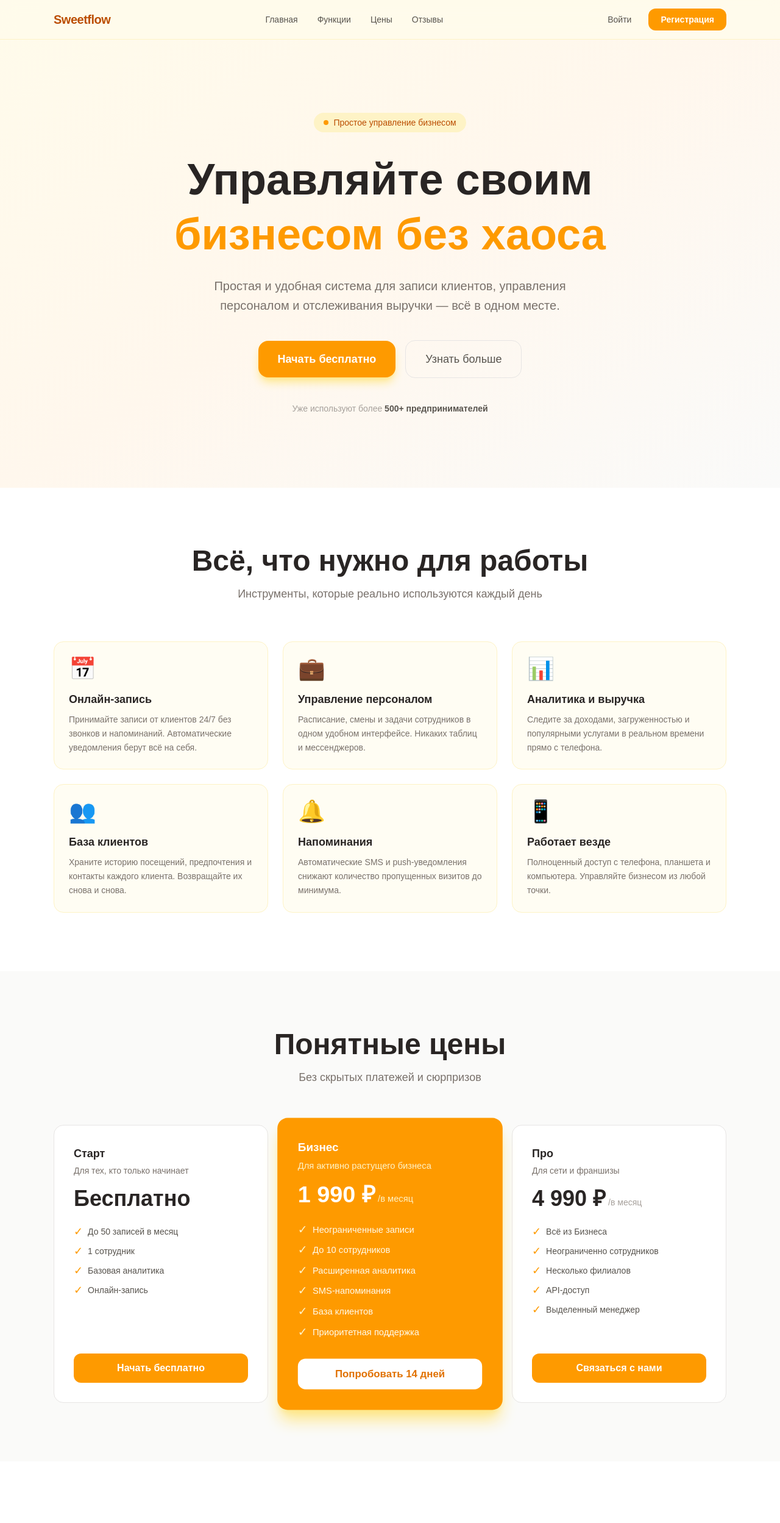
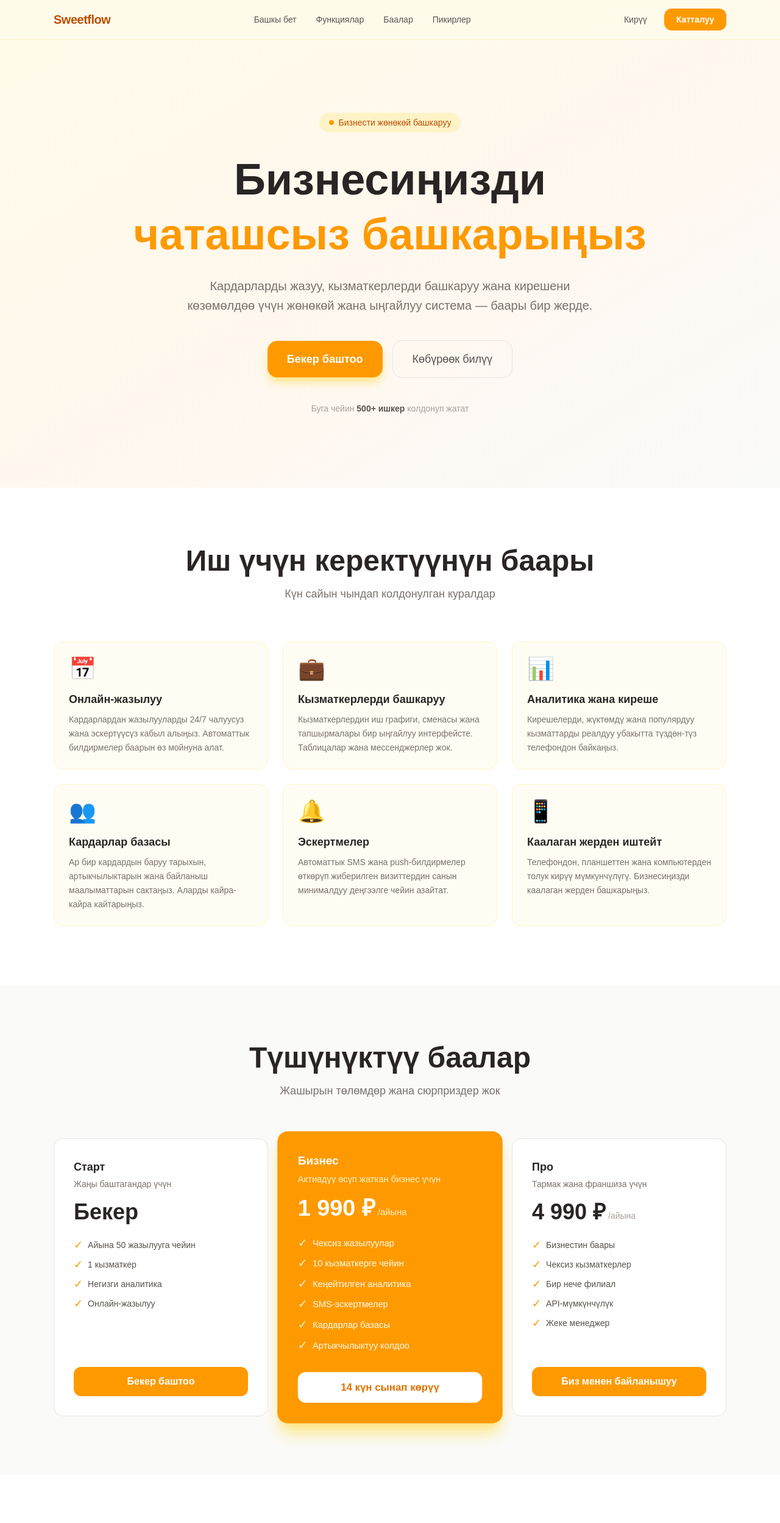
Before and after one commit to 1abykeev/bakery, a Next.js app in the folder frontend/: page / in a window 1280 px wide. Shown: the top 2498 px of the page at 61% size. Built offline with nearby package versions, Linux system fonts and the light colour scheme.

Commit message:
Landing now is in Kyrgyz language

```diff
--- a/frontend/app/(auth)/forgot-password/page.tsx
+++ b/frontend/app/(auth)/forgot-password/page.tsx
@@ -2,7 +2,7 @@
 
 import ForgotPasswordForm from "@/components/auth/ForgotPasswordForm";
 
-export const metadata = { title: "Восстановление пароля — Sweetflow" };
+export const metadata = { title: "Сырсөздү калыбына келтирүү — Sweetflow" };
 
 export default function ForgotPasswordPage() {
   return <ForgotPasswordForm />;
--- a/frontend/app/(auth)/register/page.tsx
+++ b/frontend/app/(auth)/register/page.tsx
@@ -2,7 +2,7 @@
 
 import RegisterForm from "@/components/auth/RegisterForm";
 
-export const metadata = { title: "Регистрация — Sweetflow" };
+export const metadata = { title: "Катталуу — Sweetflow" };
 
 export default function RegisterPage() {
   return <RegisterForm />;
--- a/frontend/components/landing/Features.tsx
+++ b/frontend/components/landing/Features.tsx
@@ -3,39 +3,39 @@
 const features = [
   {
     icon: "📅",
-    title: "Онлайн-запись",
+    title: "Онлайн-жазылуу",
     description:
-      "Принимайте записи от клиентов 24/7 без звонков и напоминаний. Автоматические уведомления берут всё на себя.",
+      "Кардарлардан жазылууларды 24/7 чалуусуз жана эскертүүсүз кабыл алыңыз. Автоматтык билдирмелер баарын өз мойнуна алат.",
   },
   {
     icon: "💼",
-    title: "Управление персоналом",
+    title: "Кызматкерлерди башкаруу",
     description:
-      "Расписание, смены и задачи сотрудников в одном удобном интерфейсе. Никаких таблиц и мессенджеров.",
+      "Кызматкерлердин иш графиги, сменасы жана тапшырмалары бир ыңгайлуу интерфейсте. Таблицалар жана мессенджерлер жок.",
   },
   {
     icon: "📊",
-    title: "Аналитика и выручка",
+    title: "Аналитика жана киреше",
     description:
-      "Следите за доходами, загруженностью и популярными услугами в реальном времени прямо с телефона.",
+      "Кирешелерди, жүктөмдү жана популярдуу кызматтарды реалдуу убакытта түздөн-түз телефондон байкаңыз.",
   },
   {
     icon: "👥",
-    title: "База клиентов",
+    title: "Кардарлар базасы",
     description:
-      "Храните историю посещений, предпочтения и контакты каждого клиента. Возвращайте их снова и снова.",
+      "Ар бир кардардын баруу тарыхын, артыкчылыктарын жана байланыш маалыматтарын сактаңыз. Аларды кайра-кайра кайтарыңыз.",
   },
   {
     icon: "🔔",
-    title: "Напоминания",
+    title: "Эскертмелер",
     description:
-      "Автоматические SMS и push-уведомления снижают количество пропущенных визитов до минимума.",
+      "Автоматтык SMS жана push-билдирмелер өткөрүп жиберилген визиттердин санын минималдуу деңгээлге чейин азайтат.",
   },
   {
     icon: "📱",
-    title: "Работает везде",
+    title: "Каалаган жерден иштейт",
     description:
-      "Полноценный доступ с телефона, планшета и компьютера. Управляйте бизнесом из любой точки.",
+      "Телефондон, планшеттен жана компьютерден толук кирүү мүмкүнчүлүгү. Бизнесиңизди каалаган жерден башкарыңыз.",
   },
 ];
 
@@ -45,10 +45,10 @@ export default function Features() {
       <div className="max-w-6xl mx-auto px-6">
         <div className="text-center mb-16">
           <h2 className="text-4xl md:text-5xl font-bold text-stone-800 mb-4">
-            Всё, что нужно для работы
+            Иш үчүн керектүүнүн баары
           </h2>
           <p className="text-lg text-stone-500 max-w-xl mx-auto">
-            Инструменты, которые реально используются каждый день
+            Күн сайын чындап колдонулган куралдар
           </p>
         </div>
 
--- a/frontend/components/landing/Footer.tsx
+++ b/frontend/components/landing/Footer.tsx
@@ -8,14 +8,14 @@ export default function Footer() {
       <div className="max-w-6xl mx-auto px-6 flex flex-col md:flex-row justify-between items-center gap-6">
         <div>
           <p className="text-white font-bold text-lg mb-1">Sweetflow</p>
-          <p className="text-sm">Простое управление бизнесом</p>
+          <p className="text-sm">Бизнести жөнөкөй башкаруу</p>
         </div>
 
         <div className="flex gap-6 text-sm">
-          <Link href="#features" className="hover:text-white transition">Функции</Link>
-          <Link href="#pricing" className="hover:text-white transition">Цены</Link>
-          <Link href="/login" className="hover:text-white transition">Войти</Link>
-          <Link href="/register" className="hover:text-white transition">Регистрация</Link>
+          <Link href="#features" className="hover:text-white transition">Функциялар</Link>
+          <Link href="#pricing" className="hover:text-white transition">Баалар</Link>
+          <Link href="/login" className="hover:text-white transition">Кирүү</Link>
+          <Link href="/register" className="hover:text-white transition">Катталуу</Link>
         </div>
 
         <p className="text-sm">© {new Date().getFullYear()} Sweetflow</p>
--- a/frontend/components/landing/Hero.tsx
+++ b/frontend/components/landing/Hero.tsx
@@ -8,18 +8,18 @@ export default function Hero() {
       <div className="max-w-6xl mx-auto px-6 py-24 text-center">
         <div className="inline-flex items-center gap-2 bg-amber-100 text-amber-700 text-sm font-medium px-4 py-1.5 rounded-full mb-8">
           <span className="w-2 h-2 bg-amber-500 rounded-full animate-pulse" />
-          Простое управление бизнесом
+          Бизнести жөнөкөй башкаруу
         </div>
 
         <h1 className="text-5xl md:text-6xl lg:text-7xl font-bold text-stone-800 leading-tight mb-6">
-          Управляйте своим
+          Бизнесиңизди
           <br />
-          <span className="text-amber-500">бизнесом без хаоса</span>
+          <span className="text-amber-500">чаташсыз башкарыңыз</span>
         </h1>
 
         <p className="text-xl text-stone-500 max-w-2xl mx-auto mb-10 leading-relaxed">
-          Простая и удобная система для записи клиентов, управления персоналом
-          и отслеживания выручки — всё в одном месте.
+          Кардарларды жазуу, кызматкерлерди башкаруу жана кирешени
+          көзөмөлдөө үчүн жөнөкөй жана ыңгайлуу система — баары бир жерде.
         </p>
 
         <div className="flex flex-col sm:flex-row gap-4 justify-center items-center">
@@ -27,19 +27,20 @@ export default function Hero() {
             href="/register"
             className="bg-amber-500 hover:bg-amber-600 text-white font-semibold text-lg px-8 py-4 rounded-2xl transition shadow-lg shadow-amber-200"
           >
-            Начать бесплатно
+            Бекер баштоо
           </Link>
           <a
             href="#features"
             className="text-stone-600 hover:text-stone-800 font-medium text-lg px-8 py-4 rounded-2xl border border-stone-200 hover:border-stone-300 transition"
           >
-            Узнать больше
+            Көбүрөөк билүү
           </a>
         </div>
 
         <p className="text-stone-400 text-sm mt-10">
-          Уже используют более{" "}
-          <span className="text-stone-600 font-semibold">500+ предпринимателей</span>
+          Буга чейин{" "}
+          <span className="text-stone-600 font-semibold">500+ ишкер</span>{" "}
+          колдонуп жатат
         </p>
       </div>
     </section>
--- a/frontend/components/landing/Navbar.tsx
+++ b/frontend/components/landing/Navbar.tsx
@@ -7,10 +7,10 @@ import Link from "next/link";
 import { usePathname } from "next/navigation";
 
 const NAV_LINKS = [
-  { label: "Главная", href: "#home" },
-  { label: "Функции", href: "#features" },
-  { label: "Цены", href: "#pricing" },
-  { label: "Отзывы", href: "#testimonials" },
+  { label: "Башкы бет", href: "#home" },
+  { label: "Функциялар", href: "#features" },
+  { label: "Баалар", href: "#pricing" },
+  { label: "Пикирлер", href: "#testimonials" },
 ];
 
 export default function Navbar() {
@@ -49,13 +49,13 @@ export default function Navbar() {
             href="/login"
             className="text-sm font-medium text-stone-600 hover:text-amber-700 px-4 py-2 rounded-xl transition"
           >
-            Войти
+            Кирүү
           </Link>
           <Link
             href="/register"
             className="text-sm font-semibold bg-amber-500 hover:bg-amber-600 text-white px-5 py-2 rounded-xl transition"
           >
-            Регистрация
+            Катталуу
           </Link>
         </div>
 
@@ -88,10 +88,10 @@ export default function Navbar() {
           ))}
           <div className="pt-3 flex flex-col gap-2 border-t border-amber-100">
             <Link href="/login" className="text-center text-stone-600 font-medium py-2 rounded-xl border border-stone-200">
-              Войти
+              Кирүү
             </Link>
             <Link href="/register" className="text-center bg-amber-500 text-white font-semibold py-2 rounded-xl">
-              Регистрация
+              Катталуу
             </Link>
           </div>
         </div>
--- a/frontend/components/landing/Pricing.tsx
+++ b/frontend/components/landing/Pricing.tsx
@@ -6,48 +6,48 @@ const plans = [
   {
     name: "Старт",
     price: "0",
-    period: "навсегда",
-    description: "Для тех, кто только начинает",
+    period: "дайыма",
+    description: "Жаңы баштагандар үчүн",
     features: [
-      "До 50 записей в месяц",
-      "1 сотрудник",
-      "Базовая аналитика",
-      "Онлайн-запись",
+      "Айына 50 жазылууга чейин",
+      "1 кызматкер",
+      "Негизги аналитика",
+      "Онлайн-жазылуу",
     ],
-    cta: "Начать бесплатно",
+    cta: "Бекер баштоо",
     href: "/register",
     highlighted: false,
   },
   {
     name: "Бизнес",
     price: "1 990",
-    period: "в месяц",
-    description: "Для активно растущего бизнеса",
+    period: "айына",
+    description: "Активдүү өсүп жаткан бизнес үчүн",
     features: [
-      "Неограниченные записи",
-      "До 10 сотрудников",
-      "Расширенная аналитика",
-      "SMS-напоминания",
-      "База клиентов",
-      "Приоритетная поддержка",
+      "Чексиз жазылуулар",
+      "10 кызматкерге чейин",
+      "Кеңейтилген аналитика",
+      "SMS-эскертмелер",
+      "Кардарлар базасы",
+      "Артыкчылыктуу колдоо",
     ],
-    cta: "Попробовать 14 дней",
+    cta: "14 күн сынап көрүү",
     href: "/register",
     highlighted: true,
   },
   {
     name: "Про",
     price: "4 990",
-    period: "в месяц",
-    description: "Для сети и франшизы",
+    period: "айына",
+    description: "Тармак жана франшиза үчүн",
     features: [
-      "Всё из Бизнеса",
-      "Неограниченно сотрудников",
-      "Несколько филиалов",
-      "API-доступ",
-      "Выделенный менеджер",
+      "Бизнестин баары",
+      "Чексиз кызматкерлер",
+      "Бир нече филиал",
+      "API-мүмкүнчүлүк",
+      "Жеке менеджер",
     ],
-    cta: "Связаться с нами",
+    cta: "Биз менен байланышуу",
     href: "/register",
     highlighted: false,
   },
@@ -59,9 +59,9 @@ export default function Pricing() {
       <div className="max-w-6xl mx-auto px-6">
         <div className="text-center mb-16">
           <h2 className="text-4xl md:text-5xl font-bold text-stone-800 mb-4">
-            Понятные цены
+            Түшүнүктүү баалар
           </h2>
-          <p className="text-lg text-stone-500">Без скрытых платежей и сюрпризов</p>
+          <p className="text-lg text-stone-500">Жашырын төлөмдөр жана сюрприздер жок</p>
         </div>
 
         <div className="grid grid-cols-1 md:grid-cols-3 gap-6">
@@ -95,7 +95,7 @@ export default function Pricing() {
                       plan.highlighted ? "text-white" : "text-stone-800"
                     }`}
                   >
-                    {plan.price === "0" ? "Бесплатно" : `${plan.price} ₽`}
+                    {plan.price === "0" ? "Бекер" : `${plan.price} ₽`}
                   </span>
                   {plan.price !== "0" && (
                     <span
```
Also changed, not shown: frontend/components/landing/Testimonials.tsx (+7 -7 lines).
